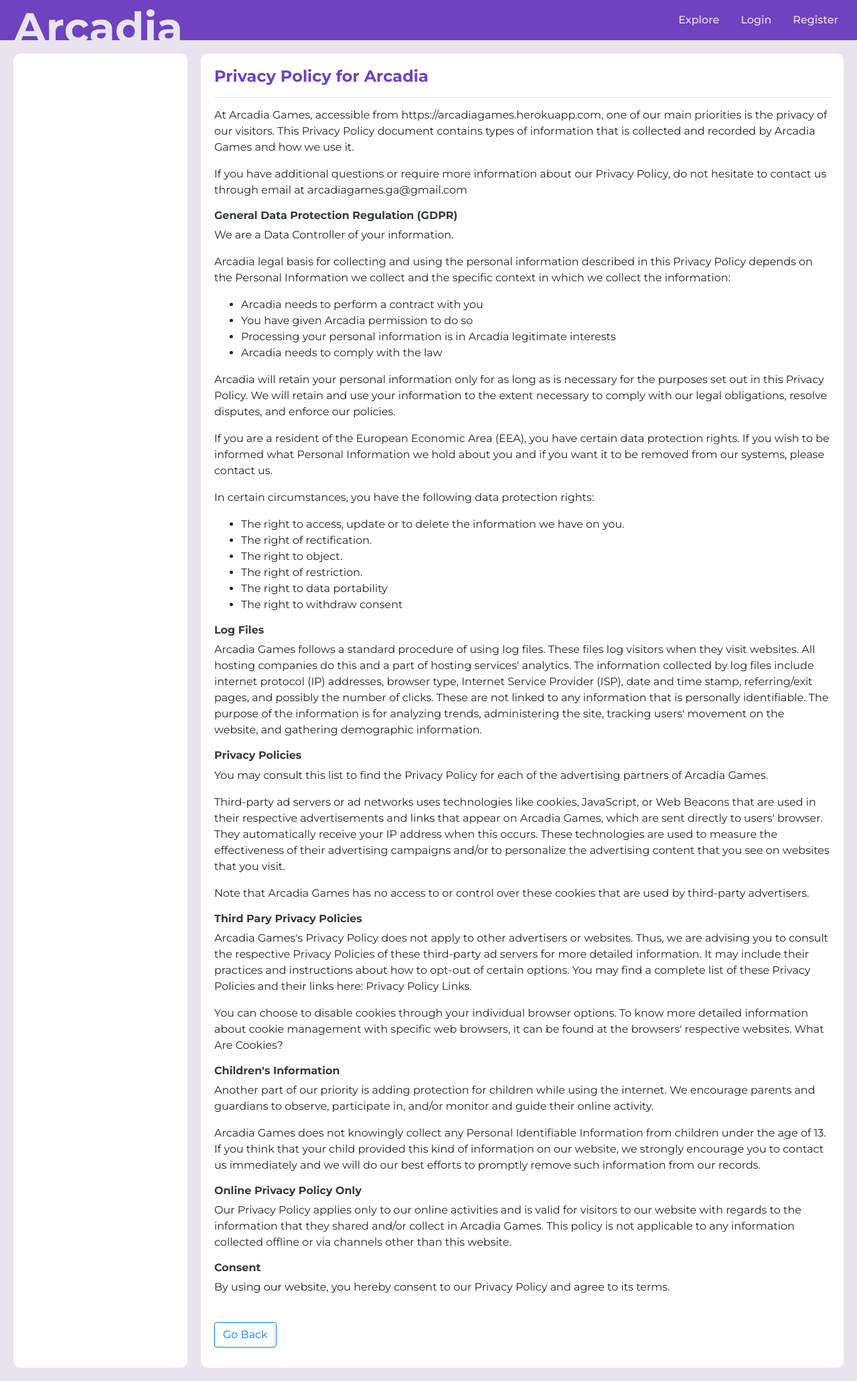
After one commit to GuptaSiddhant/arcadia, a Django app: page /account/privacy/ in a window 1280 px wide. The commit adds this page. Shown: the whole page at 67% size. Run offline with Django 3.2, Linux system fonts and the light colour scheme; some libraries are stand-ins or nearby versions.

Commit message:
Add privacy policy

```diff
--- /dev/null
+++ b/project/templates/registration/privacy.html
@@ -0,0 +1,121 @@
+{# Load Essentials #}
+{% extends 'base.html' %}
+
+
+{# Section : Header #}
+{% block title %} GDPR Privacy Policy {% endblock %}
+{% block meta %} {# empty MetaTags #} {% endblock %}
+
+
+{# Section : Sidebar #}
+{% block sidebar %} {# empty sidebar #} {% endblock %}
+
+
+{# Section : Main #}
+{% block main_head %} Privacy Policy for Arcadia {% endblock %}
+{% block main_body %}
+
+    <p>At Arcadia Games, accessible from https://arcadiagames.herokuapp.com, one of our main priorities is the privacy
+        of our visitors. This Privacy Policy document contains types of information that is collected and recorded by
+        Arcadia Games and how we use it.</p>
+
+    <p>If you have additional questions or require more information about our Privacy Policy, do not hesitate to contact
+        us through email at arcadiagames.ga@gmail.com</p>
+
+    <h5>General Data Protection Regulation (GDPR)</h5>
+    <p>We are a Data Controller of your information.</p>
+
+    <p>Arcadia legal basis for collecting and using the personal information described in this Privacy Policy depends on
+        the Personal Information we collect and the specific context in which we collect the information:</p>
+    <ul>
+        <li>Arcadia needs to perform a contract with you</li>
+        <li>You have given Arcadia permission to do so</li>
+        <li>Processing your personal information is in Arcadia legitimate interests</li>
+        <li>Arcadia needs to comply with the law</li>
+    </ul>
+
+    <p>Arcadia will retain your personal information only for as long as is necessary for the purposes set out in this
+        Privacy Policy. We will retain and use your information to the extent necessary to comply with our legal
+        obligations, resolve disputes, and enforce our policies.</p>
+
+    <p>If you are a resident of the European Economic Area (EEA), you have certain data protection rights. If you wish
+        to be informed what Personal Information we hold about you and if you want it to be removed from our systems,
+        please contact us. </p>
+
+    <p>In certain circumstances, you have the following data protection rights:</p>
+    <ul>
+        <li>The right to access, update or to delete the information we have on you.</li>
+        <li>The right of rectification.</li>
+        <li>The right to object.</li>
+        <li>The right of restriction.</li>
+        <li>The right to data portability</li>
+        <li>The right to withdraw consent</li>
+    </ul>
+
+    <h5>Log Files</h5>
+
+    <p>Arcadia Games follows a standard procedure of using log files. These files log visitors when they visit websites.
+        All hosting companies do this and a part of hosting services' analytics. The information collected by log files
+        include internet protocol (IP) addresses, browser type, Internet Service Provider (ISP), date and time stamp,
+        referring/exit pages, and possibly the number of clicks. These are not linked to any information that is
+        personally identifiable. The purpose of the information is for analyzing trends, administering the site,
+        tracking users' movement on the website, and gathering demographic information.</p>
+
+
+    <h5>Privacy Policies</h5>
+
+    <P>You may consult this list to find the Privacy Policy for each of the advertising partners of Arcadia Games.</p>
+
+    <p>Third-party ad servers or ad networks uses technologies like cookies, JavaScript, or Web Beacons that are used in
+        their respective advertisements and links that appear on Arcadia Games, which are sent directly to users'
+        browser. They automatically receive your IP address when this occurs. These technologies are used to measure the
+        effectiveness of their advertising campaigns and/or to personalize the advertising content that you see on
+        websites that you visit.</p>
+
+    <p>Note that Arcadia Games has no access to or control over these cookies that are used by third-party
+        advertisers.</p>
+
+    <h5>Third Pary Privacy Policies</h5>
+
+    <p>Arcadia Games's Privacy Policy does not apply to other advertisers or websites. Thus, we are advising you to
+        consult the respective Privacy Policies of these third-party ad servers for more detailed information. It may
+        include their practices and instructions about how to opt-out of certain options. You may find a complete list
+        of these Privacy Policies and their links here: Privacy Policy Links.</p>
+
+    <p>You can choose to disable cookies through your individual browser options. To know more detailed information
+        about cookie management with specific web browsers, it can be found at the browsers' respective websites. What
+        Are Cookies?</p>
+
+    <h5>Children's Information</h5>
+
+    <p>Another part of our priority is adding protection for children while using the internet. We encourage parents and
+        guardians to observe, participate in, and/or monitor and guide their online activity.</p>
+
+    <p>Arcadia Games does not knowingly collect any Personal Identifiable Information from children under the age of 13.
+        If you think that your child provided this kind of information on our website, we strongly encourage you to
+        contact us immediately and we will do our best efforts to promptly remove such information from our records.</p>
+
+    <h5>Online Privacy Policy Only</h5>
+
+    <p>Our Privacy Policy applies only to our online activities and is valid for
+        visitors to our website with regards to the information that they shared and/or collect in Arcadia Games. This
+        policy is not applicable to any information collected offline or via channels other than this website.
+
+    <h5>Consent</h5>
+
+    <p>By using our website, you hereby consent to our Privacy Policy and agree to its terms.</p>
+
+    <br>
+
+    <a href="javascript:history.back()" class="btn btn-outline-primary">Go Back</a>
+{% endblock %}
+{% block main_foot %} {# empty footer #} {% endblock %}
+
+
+{# Section : Extra Code #}
+{% block extra %} {# empty extra #} {% endblock %}
+
+
+{# Section : Logic #}
+{% block logic %}
+{% endblock %}
--- a/project/templates/registration/signup.html
+++ b/project/templates/registration/signup.html
@@ -42,6 +42,12 @@
             </div>
         {% endfor %}
     </form>
+
+    <br>
+    By using our website, you hereby consent to our <a href="{% url 'privacy' %}" target="_blank">Privacy Policy</a> and
+    agree to its terms.
+    <br><br>
+
     <div class="flex_space_between">
         <button type="submit" class="btn btn-primary btn-lg "
                 onclick="$('#signup_form').submit()">Register Account
--- a/project/urls.py
+++ b/project/urls.py
@@ -21,6 +21,7 @@ urlpatterns += [
     path('account/activate/<uidb64>/<token>/', views.activate, name='activate'),
     path('account/profile/', TemplateView.as_view(template_name='profile/profile.html'), name='profile'),
     path('account/profile/edit/', views.profile_edit_view, name='profileEdit'),
+    path('account/privacy/', TemplateView.as_view(template_name='registration/privacy.html'), name='privacy')
 ]
 
 # 3rd party social authentication urls
```
Also changed, not shown: project/templates/registration/login.html (+7 -0 lines).
